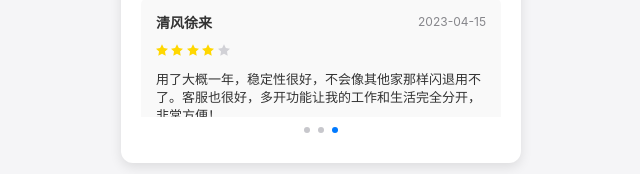
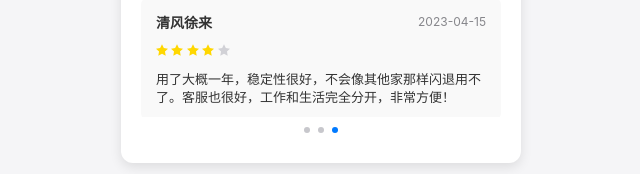
Before and after one commit to wujiwangzhaun/duokai, a plain HTML site: page index.html in a window 1280 px wide. Both pictures are taken after a click on the element 654 px from the left and 709 px from the top of the page. Shown: the part 580-754 px from the top of the page, without its empty margins (319-959 px from the left). Drawn offline with Linux system fonts and the light colour scheme.

Commit message:
Update index.html

```diff
--- a/index.html
+++ b/index.html
@@ -311,7 +311,7 @@
                             <path d="M12 .587l3.668 7.568 8.332 1.151-6.064 5.828 1.48 8.279-7.416-3.967-7.417 3.967 1.481-8.279-6.064-5.828 8.332-1.151z"/>
                         </svg>
                     </div>
-                    <p class="review-text">用了大概一年，稳定性很好，不会像其他家那样闪退用不了。客服也很好，多开功能让我的工作和生活完全分开，非常方便！</p>
+                    <p class="review-text">用了大概一年，稳定性很好，不会像其他家那样闪退用不了。客服也很好，工作和生活完全分开，非常方便！</p>
                 </div>
             </div>
             <div class="carousel-dots">
```
